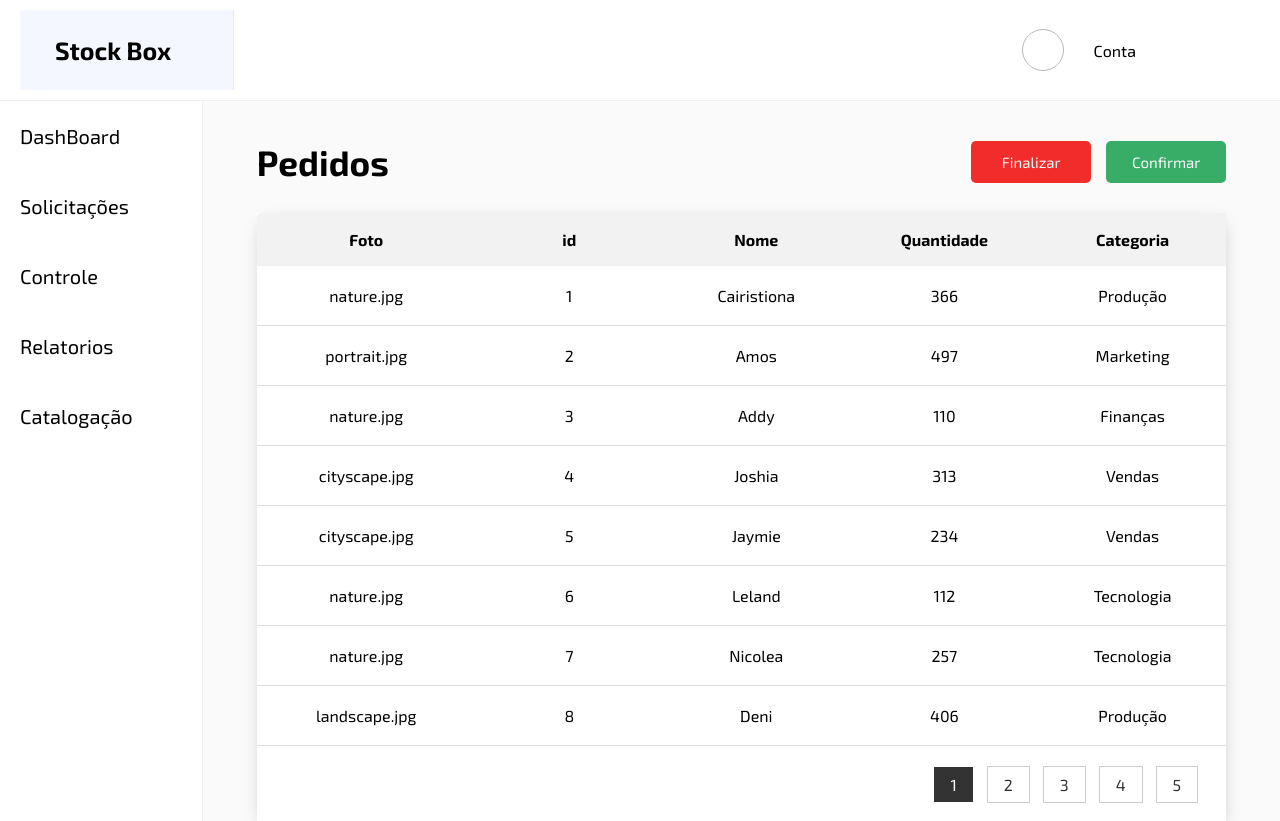
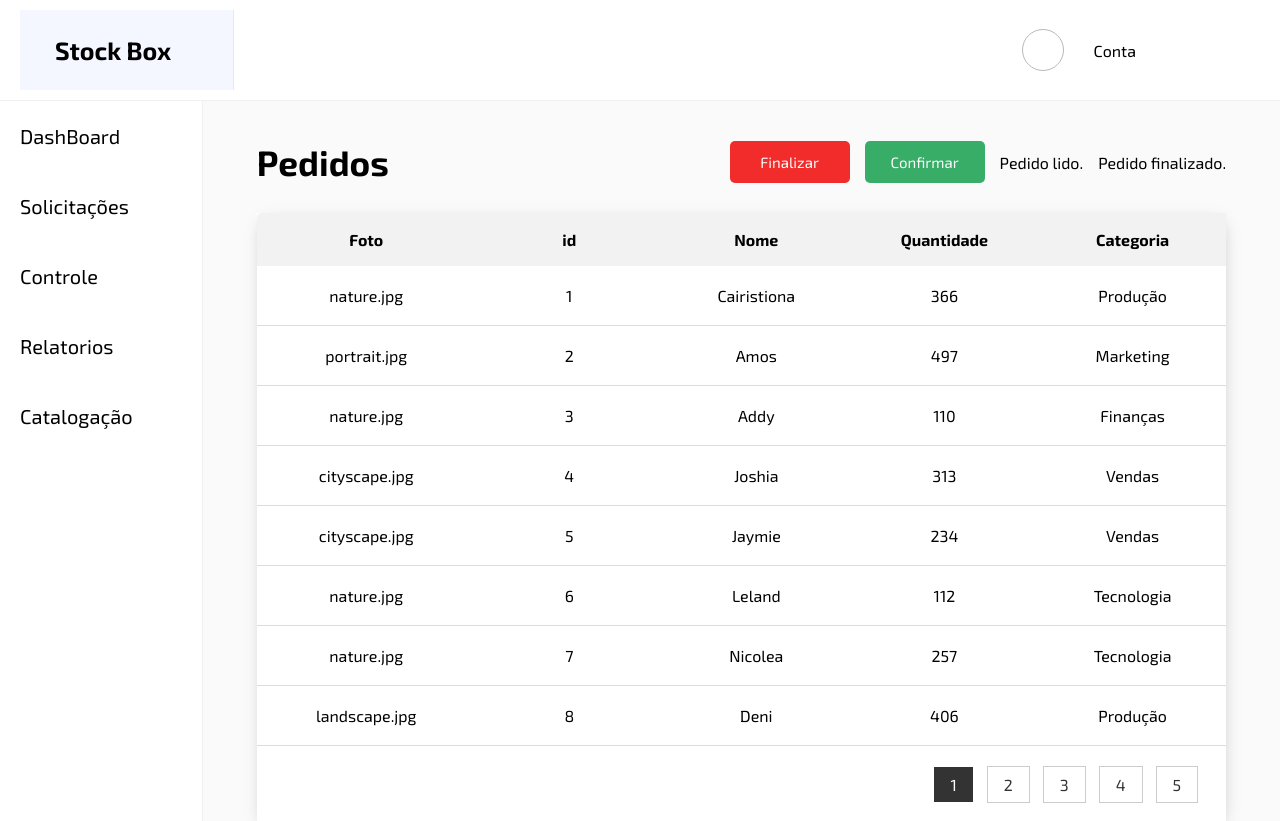
Before and after one commit to onDashCorporation/frontend, a React (Vite) app: page /pedidos in a window 1280 px wide. Both pictures are taken after a click on the button "Finalizar". Built offline with nearby package versions, Linux system fonts and the light colour scheme.

Commit message:
Feat: add functions to status order

```diff
--- a/src/pages/Solicitacoes/pedidos.jsx
+++ b/src/pages/Solicitacoes/pedidos.jsx
@@ -1,7 +1,7 @@
  import * as S from "./style";
 import Nav from "../../components/nav/nav";
 import Header from "../../components/header/header";
-import { useState } from "react";
+import { useState, useEffect } from "react";
 import data from "../Data/DBpedidos.json";
 import Pagination from "../../components/pagination/pagination"
 import { useNavigate } from "react-router-dom";
@@ -18,7 +18,22 @@ const Pedidos = () => {
   const [filteredData, setFilteredData] = useState(data);
   const [offset, setOffSet] = useState(0)
 
+  //Status do pedido
+  const [pickedUp, setPickedUp] = useState(false);
+  const [read, setRead] = useState(false);
+  const [finished, setFinished] = useState(false);
 
+  useEffect(() => {
+    setRead(true);
+  }, []);
+
+  const handlePickUpButtonClick = () => {
+    setPickedUp(true);
+  };
+
+  const handleFinishButtonClick = () => {
+    setFinished(true);
+  };
 
 
   return (
@@ -29,9 +44,13 @@ const Pedidos = () => {
         <S.Container>
           <S.SectionConatiner>
             <S.Title>Pedidos</S.Title>
+
             <S.ButtonContainer>
-               <ButtonConfirm Title="Finalizar" backgroundColor="#f22b2b" fontSize="15px"  width="120px"/>
-               <ButtonConfirm Title="Confirmar" backgroundColor="#38AD68" fontSize="15px" width="120px"/>
+              <ButtonConfirm onClick={handleFinishButtonClick} Title="Finalizar" backgroundColor="#f22b2b" fontSize="15px"  width="120px"/>
+              <ButtonConfirm onClick={handlePickUpButtonClick} Title="Confirmar" backgroundColor="#38AD68" fontSize="15px" width="120px"/>
+              {read && <p>Pedido lido.</p>}
+              {pickedUp && <p>Pedido Retirado.</p>}
+              {finished && <p>Pedido finalizado.</p>}
                </S.ButtonContainer>
           </S.SectionConatiner>
 
```
